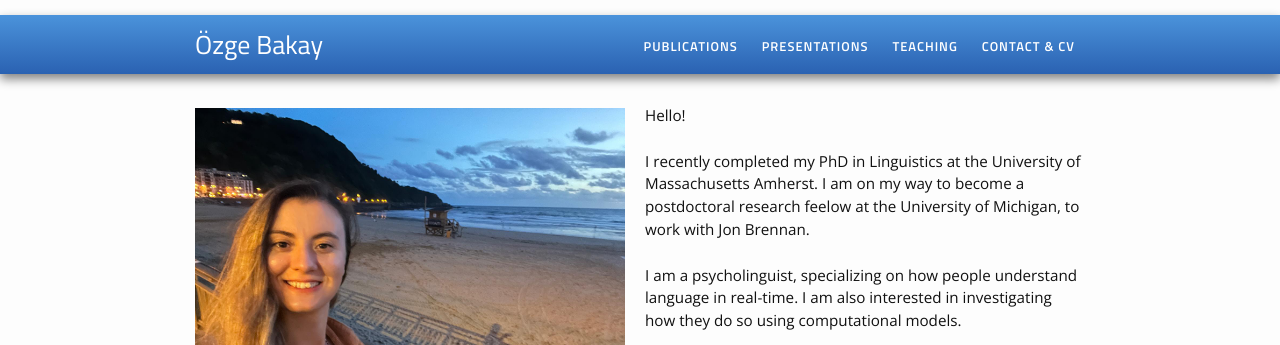
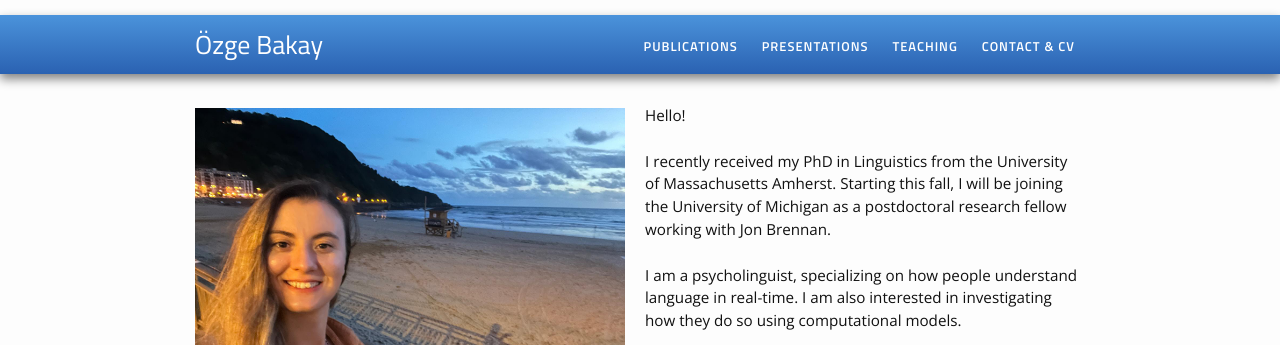
Before and after one commit to ozgebakay/ozgebakay.github.io, a Jekyll site: the page built from index.html, in a window 1280 px wide. Shown: the top 345 px of the page. Built offline with Jekyll 4.4.1, drawn with Linux system fonts in a browser that asks for light colours.

Commit message:
Update index.html

```diff
--- a/index.html
+++ b/index.html
@@ -8,7 +8,7 @@ layout: default
 
 <p>Hello!<br><br>
 
-I recently completed my PhD in Linguistics at the University of Massachusetts Amherst. I am on my way to become a postdoctoral research feelow at the University of Michigan, to work with Jon Brennan. <br><br>
+I recently received my PhD in Linguistics from the University of Massachusetts Amherst. Starting this fall, I will be joining the University of Michigan as a postdoctoral research fellow working with Jon Brennan. <br><br>
 
 I am a psycholinguist, specializing on how people understand language in real-time. I am also interested in investigating how they do so using computational models.<br><br>
 
```
